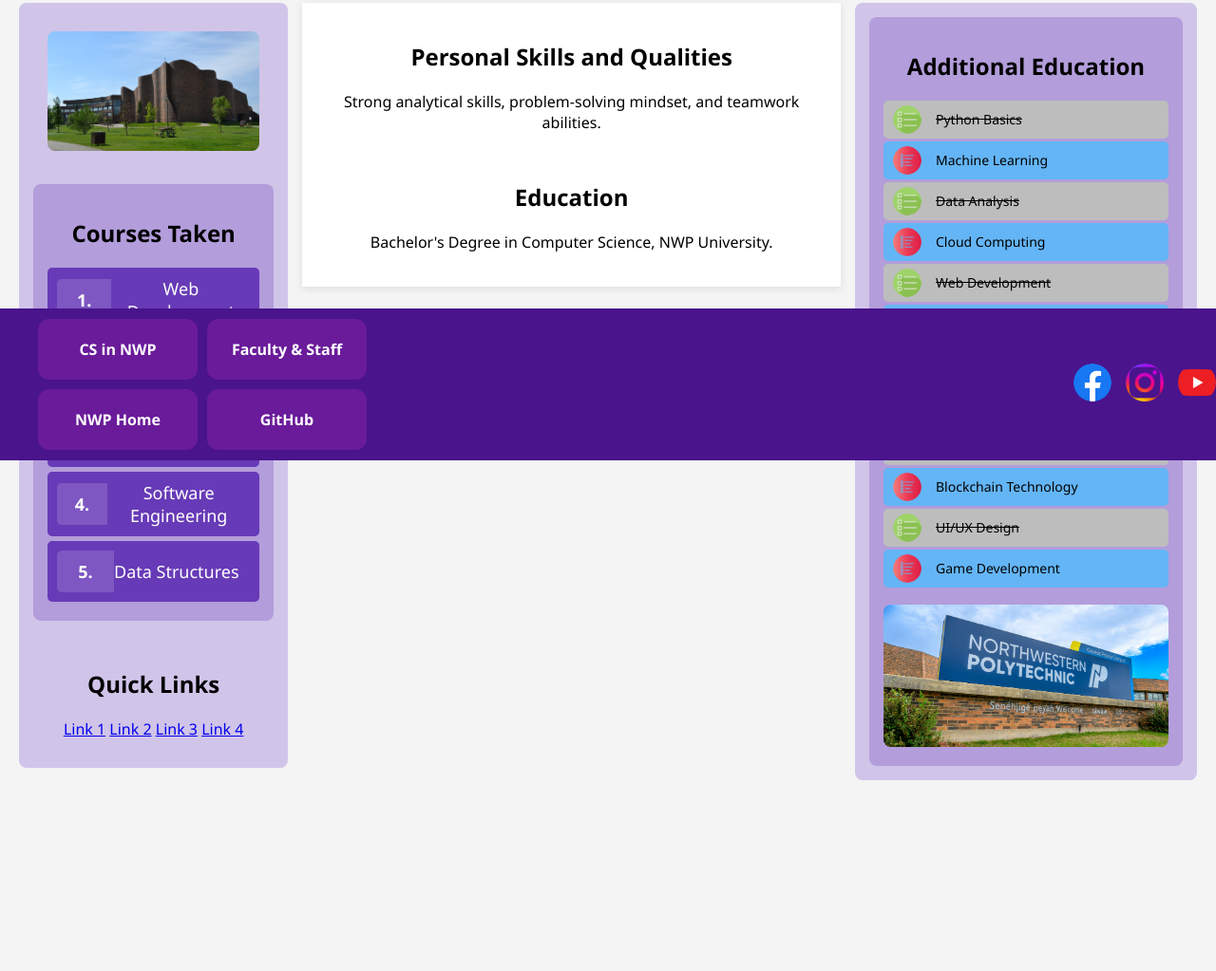
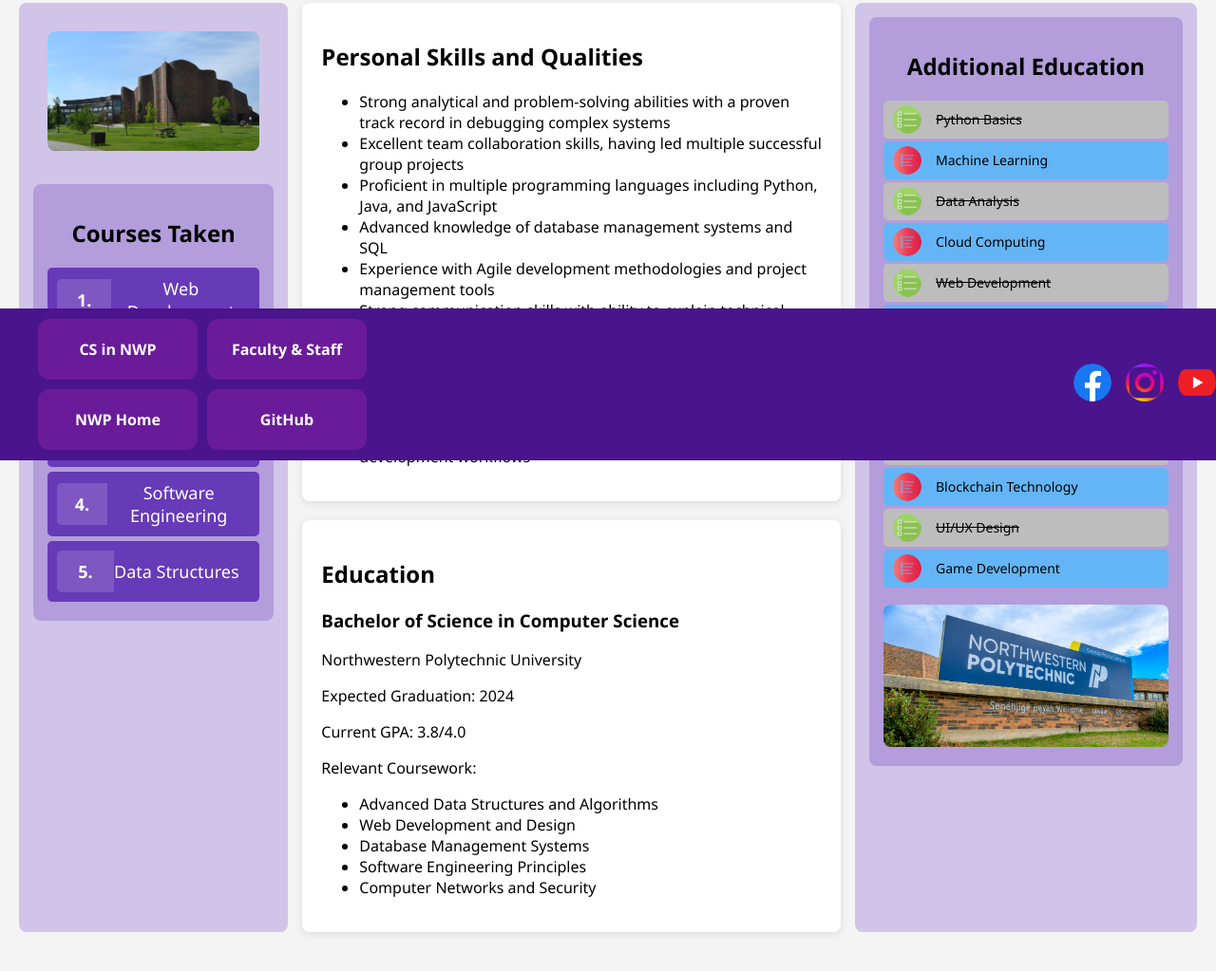
Before and after one commit to Choko16/cs3990_labs_Oractice_Omachonu, a plain HTML site: page index.html in a window 1280 px wide. Shown: the part 315-1338 px from the top of the page at 95% size. Before the commit the page ends 1317 px from the top, so only its background shows below. Drawn offline with Linux system fonts and the light colour scheme.

Commit message:
updated index and style

```diff
--- a/Styles/styles.css
+++ b/Styles/styles.css
@@ -67,30 +67,37 @@ nav#menu ul li a:hover {
 .wrapper {
     display: grid;
     grid-template-columns: 1fr 2fr 1fr;
-    grid-template-rows: auto auto auto;
+    grid-template-areas:
+        "left-aside main right-aside"
+        "education education education";
     gap: 15px;
     padding: 20px;
-    padding-bottom: 150px;  /* Add padding to account for footer height */
-    align-items: start;
+    padding-bottom: 150px;
+}
+
+.midsection {
+    grid-area: main;
+    display: flex;
+    flex-direction: column;
+    gap: 20px;  /* Creates space between the two sections */
+}
+
+.midsection section {
+    background-color: white;
+    padding: 20px;
+    box-shadow: 0 2px 8px rgba(0, 0, 0, 0.1);
+    border-radius: 8px;
 }
 
 .asides-left {
+    grid-area: left-aside;
     display: flex;
     flex-direction: column;
     gap: 15px;
 }
 
-.midsection {
-    background-color: white;
-    padding: 20px;
-    box-shadow: 0 2px 8px rgba(0, 0, 0, 0.1);
-    text-align: center;
-    display: grid;
-    grid-template-rows: auto auto;
-    gap: 15px;
-}
-
 .asides-right {
+    grid-area: right-aside;
     display: flex;
     flex-direction: column;
     gap: 15px;
--- a/index.html
+++ b/index.html
@@ -36,25 +36,40 @@
                 </ol>
             </aside>
 
-            <aside id="aside4">
-                <h2>Quick Links</h2>
-                <div class="button-container">
-                    <a href="https://www.nwpolytech.ca/departments/science/" class="link-button">Link 1</a>
-                    <a href="https://www.nwpolytech.ca/departments/science/faculty.html" class="link-button">Link 2</a>
-                    <a href="https://www.nwpolytech.ca/" class="link-button">Link 3</a>
-                    <a href="https://github.com/yourusername" class="link-button">Link 4</a>
-                </div>
-            </aside>
         </aside>
 
         <main class="midsection">
             <section>
                 <h2>Personal Skills and Qualities</h2>
-                <p>Strong analytical skills, problem-solving mindset, and teamwork abilities.</p>
+                <ul class="skills-list">
+                    <li>Strong analytical and problem-solving abilities with a proven track record in debugging complex systems</li>
+                    <li>Excellent team collaboration skills, having led multiple successful group projects</li>
+                    <li>Proficient in multiple programming languages including Python, Java, and JavaScript</li>
+                    <li>Advanced knowledge of database management systems and SQL</li>
+                    <li>Experience with Agile development methodologies and project management tools</li>
+                    <li>Strong communication skills with ability to explain technical concepts to non-technical stakeholders</li>
+                    <li>Adaptable and quick learner with a passion for emerging technologies</li>
+                    <li>Creative problem solver with attention to detail and quality assurance</li>
+                    <li>Experience with version control systems and collaborative development workflows</li>
+                </ul>
             </section>
+
             <section>
                 <h2>Education</h2>
-                <p>Bachelor's Degree in Computer Science, NWP University.</p>
+                <div class="education-item">
+                    <h3>Bachelor of Science in Computer Science</h3>
+                    <p>Northwestern Polytechnic University</p>
+                    <p>Expected Graduation: 2024</p>
+                    <p>Current GPA: 3.8/4.0</p>
+                    <p>Relevant Coursework:</p>
+                    <ul>
+                        <li>Advanced Data Structures and Algorithms</li>
+                        <li>Web Development and Design</li>
+                        <li>Database Management Systems</li>
+                        <li>Software Engineering Principles</li>
+                        <li>Computer Networks and Security</li>
+                    </ul>
+                </div>
             </section>
         </main>
 
```
